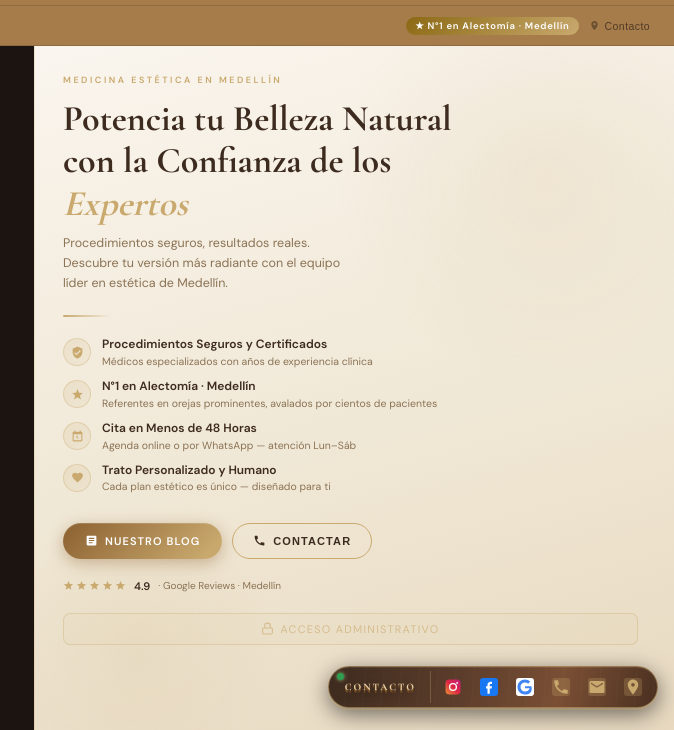
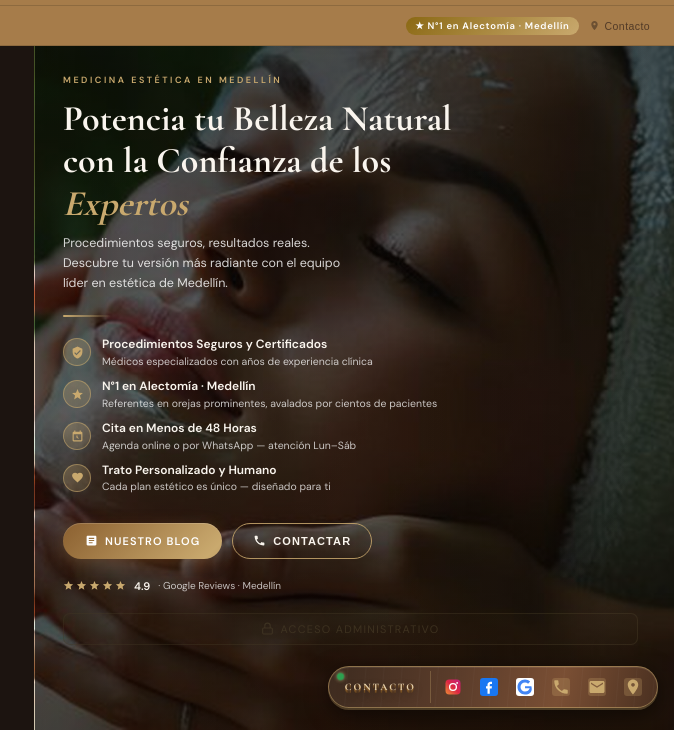
Before and after one commit to sebastianlopezramirez/G-Doctors, a website: page index.html in a window 1280 px wide. Shown: the part 70-800 px from the top of the page, 606-1280 px from the left. Drawn offline with nearby package versions, Linux system fonts and the light colour scheme.

Commit message:
feat: imagen spa como fondo de valor-panel con overlay oscuro

```diff
--- a/index.html
+++ b/index.html
@@ -1156,25 +1156,29 @@ main.open .panel{transform:translateX(0)}/* panel slide in */
   flex:0 0 50%;width:50%;
   display:flex;flex-direction:column;justify-content:flex-start;
   padding:28px 36px 28px 28px;
-  background:linear-gradient(165deg,#FAF5EE 0%,#F0E8D6 55%,#E8D9C0 100%);
+  background-image:url('spa-bg.jpg');
+  background-size:cover;background-position:center center;
   border-left:1px solid rgba(201,169,110,.22);
   position:relative; overflow-y:auto; overflow-x:hidden;
   box-sizing:border-box;
   height:100%;
 }
-/* Textura sutil — círculo dorado difuso de fondo */
+/* Overlay oscuro sobre imagen para legibilidad del texto */
 .valor-panel::before{
-  content:'';position:absolute;
-  width:420px;height:420px;border-radius:50%;
-  background:radial-gradient(circle,rgba(201,169,110,.12) 0%,transparent 70%);
-  top:-80px;right:-80px;pointer-events:none;
+  content:'';position:absolute;inset:0;
+  background:linear-gradient(to bottom,
+    rgba(8,6,4,.70) 0%,
+    rgba(8,6,4,.58) 50%,
+    rgba(8,6,4,.65) 100%);
+  pointer-events:none;
   z-index:0;
 }
 .valor-panel::after{
-  content:'';position:absolute;
-  width:280px;height:280px;border-radius:50%;
-  background:radial-gradient(circle,rgba(201,169,110,.10) 0%,transparent 70%);
-  bottom:-60px;left:-40px;pointer-events:none;
+  content:'';position:absolute;inset:0;
+  background:linear-gradient(to right,
+    rgba(0,0,0,.18) 0%,
+    transparent 100%);
+  pointer-events:none;
   z-index:0;
 }
 
@@ -1188,7 +1192,7 @@ main.open .panel{transform:translateX(0)}/* panel slide in */
   font-family:'Cormorant Garamond',serif;
   font-size:clamp(22px,3.2vw,36px);
   font-weight:700;line-height:1.18;
-  color:var(--ink);
+  color:#FAF5EE;
   margin-bottom:8px;
   position:relative;z-index:1;
 }
@@ -1196,7 +1200,7 @@ main.open .panel{transform:translateX(0)}/* panel slide in */
   font-style:italic;color:var(--gold);
 }
 .vp-sub{
-  font-size:12.5px;color:var(--muted);
+  font-size:12.5px;color:rgba(255,255,255,.82);
   line-height:1.6;margin-bottom:22px;
   position:relative;z-index:1;
   max-width:340px;
@@ -1212,19 +1216,19 @@ main.open .panel{transform:translateX(0)}/* panel slide in */
 }
 .vp-benefit-icon{
   width:28px;height:28px;border-radius:50%;
-  background:linear-gradient(135deg,rgba(201,169,110,.18),rgba(201,169,110,.08));
-  border:1px solid rgba(201,169,110,.35);
+  background:linear-gradient(135deg,rgba(201,169,110,.30),rgba(201,169,110,.15));
+  border:1px solid rgba(201,169,110,.55);
   display:flex;align-items:center;justify-content:center;
   flex-shrink:0;margin-top:1px;
 }
 .vp-benefit-icon svg{ color:var(--gold) }
 .vp-benefit-text{ flex:1 }
 .vp-benefit-title{
-  font-size:12px;font-weight:700;color:var(--ink);
+  font-size:12px;font-weight:700;color:#FAF5EE;
   margin-bottom:1px;line-height:1.3;
 }
 .vp-benefit-desc{
-  font-size:10.5px;color:var(--muted);line-height:1.45;
+  font-size:10.5px;color:rgba(255,255,255,.75);line-height:1.45;
 }
 /* Divisor dorado */
 .vp-divider{
@@ -1259,10 +1263,10 @@ main.open .panel{transform:translateX(0)}/* panel slide in */
   display:inline-flex;align-items:center;gap:7px;
   padding:10px 20px;
   background:transparent;
-  border:1.5px solid var(--gold);
+  border:1.5px solid rgba(201,169,110,.85);
   border-radius:28px;
   font-size:11px;font-weight:700;letter-spacing:.1em;text-transform:uppercase;
-  color:var(--ink);cursor:pointer;
+  color:#FAF5EE;cursor:pointer;
   transition:background .2s,transform .2s,box-shadow .2s;
   text-decoration:none;
 }
@@ -1279,8 +1283,8 @@ main.open .panel{transform:translateX(0)}/* panel slide in */
 }
 .vp-stars{ display:flex;gap:2px }
 .vp-stars svg{ color:#C9A96E }
-.vp-rating-text{ font-size:10px;color:var(--muted) }
-.vp-rating-score{ font-weight:700;color:var(--ink);font-size:11px }
+.vp-rating-text{ font-size:10px;color:rgba(255,255,255,.72) }
+.vp-rating-score{ font-weight:700;color:#FAF5EE;font-size:11px }
 /* Responsive: en móvil va abajo */
 @media(max-width:680px){
   /* .stage: inherits flex column from <=768px media query above */
```
Also changed, not shown: spa-bg.jpg (added).
